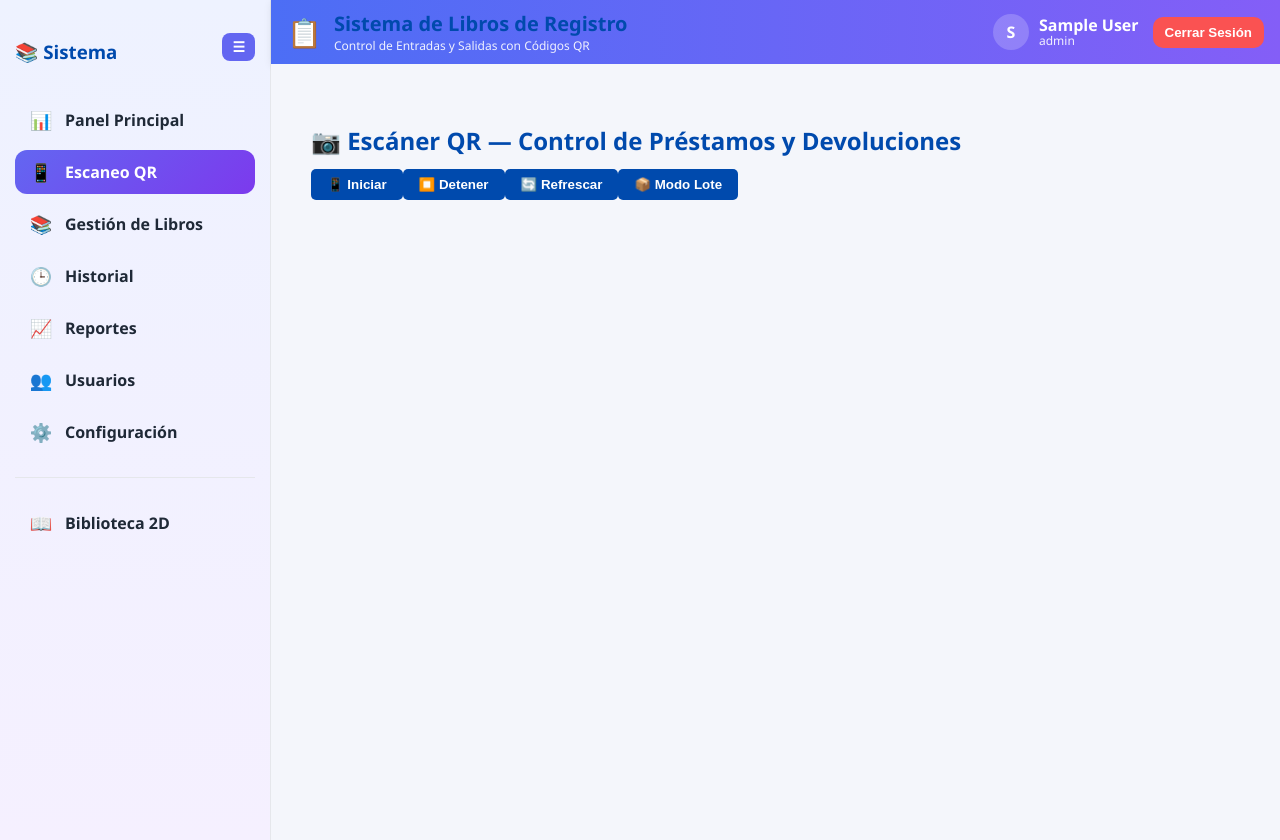
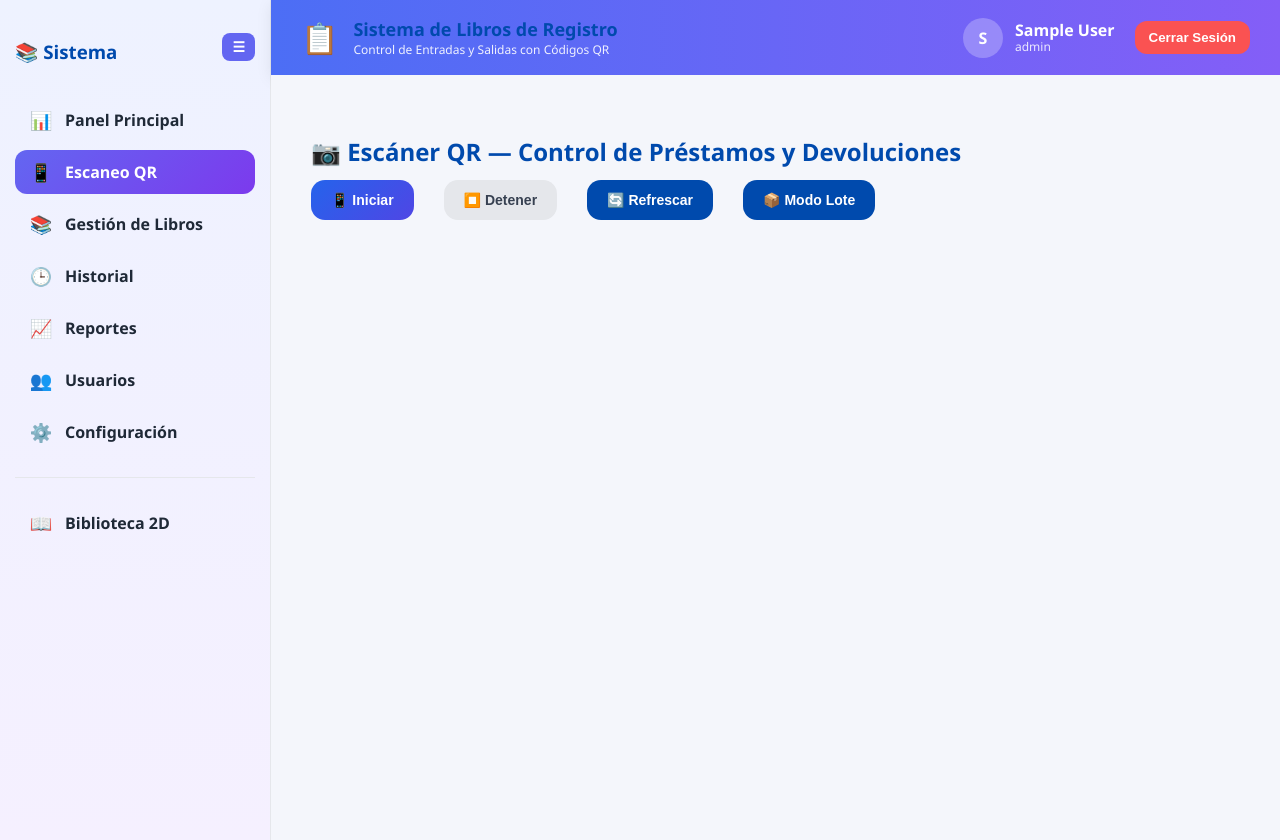
Before and after one commit to EmmaNuGL/registro-qrRPCE, a React app in the folder frontend/: page /admin/escaneo in a window 1280 px wide. Built offline with nearby package versions, Linux system fonts and the light colour scheme; sample sign-in values are in the browser's storage; the HTML template or start-up script is replaced by a standard one.

Commit message:
Arreglamos el espaciado de los botones
Solo arreglamos espaciado de los botones.

```diff
--- a/frontend/src/components/Header.jsx
+++ b/frontend/src/components/Header.jsx
@@ -5,31 +5,40 @@ export default function Header() {
   const user = getCurrentUser();
 
   return (
-    <header className="app-header" style={{ background: "linear-gradient(90deg,#4c6ef5,#845ef7)", color: "#fff", padding: "10px 16px", display: "flex", alignItems: "center", justifyContent: "space-between", boxShadow: "0 2px 8px rgba(0,0,0,.08)" }}>
-      {/* Logo + títulos como el HTML original */}
-      <div style={{ display: "flex", alignItems: "center", gap: 12 }}>
-        <div style={{ fontSize: 28 }}>📋</div>
+    <header className="app-header-modern">
+
+      <div className="header-left">
+        <div className="header-icon">📋</div>
         <div>
-          <h1 style={{ margin: 0, fontSize: 20, fontWeight: 700 }}>Sistema de Libros de Registro</h1>
-          <p style={{ margin: 0, fontSize: 12, opacity: .9 }}>Control de Entradas y Salidas con Códigos QR</p>
+          <h1 className="header-title">
+            Sistema de Libros de Registro
+          </h1>
+          <p className="header-subtitle">
+            Control de Entradas y Salidas con Códigos QR
+          </p>
         </div>
       </div>
 
-      {/* Usuario + cerrar sesión */}
-      <div style={{ display: "flex", alignItems: "center", gap: 14 }}>
-        <div style={{ display: "flex", alignItems: "center", gap: 10 }}>
-          <div style={{ width: 36, height: 36, borderRadius: "50%", background: "rgba(255,255,255,.2)", display: "grid", placeItems: "center", fontWeight: 700 }}>
+      <div className="header-right">
+        <div className="user-info">
+          <div className="user-avatar">
             {user?.name?.[0]?.toUpperCase() || "U"}
           </div>
-          <div style={{ lineHeight: 1.1 }}>
-            <div style={{ fontWeight: 700 }}>{user?.name || "Usuario"}</div>
-            <div style={{ fontSize: 12, opacity: .9 }}>{user?.role}</div>
+          <div className="user-meta">
+            <div className="user-name">
+              {user?.name || "Usuario"}
+            </div>
+            <div className="user-role">
+              {user?.role}
+            </div>
           </div>
         </div>
-        <button onClick={logoutUser} style={{ background: "#fa5252", border: "none", color: "#fff", padding: "8px 12px", borderRadius: 10, cursor: "pointer", fontWeight: 600 }}>
+
+        <button className="logout-btn" onClick={logoutUser}>
           Cerrar Sesión
         </button>
       </div>
+
     </header>
   );
 }
--- a/frontend/src/style-custom.css
+++ b/frontend/src/style-custom.css
@@ -538,3 +538,193 @@ body {
   padding: 40px;
   background: #f4f6fb;
 }
+/* ===== HEADER MODERNO ===== */
+
+.app-header-modern {
+  height: 75px;
+  background: linear-gradient(90deg, #4c6ef5, #845ef7);
+  color: white;
+  display: flex;
+  align-items: center;
+  justify-content: space-between;
+  padding: 0 30px;
+  box-shadow: 0 4px 15px rgba(0, 0, 0, 0.08);
+}
+
+.header-left {
+  display: flex;
+  align-items: center;
+  gap: 15px;
+}
+
+.header-icon {
+  font-size: 30px;
+}
+
+.header-title {
+  margin: 0;
+  font-size: 18px;
+  font-weight: 700;
+}
+
+.header-subtitle {
+  margin: 0;
+  font-size: 12px;
+  opacity: 0.9;
+}
+
+.header-right {
+  display: flex;
+  align-items: center;
+  gap: 20px;
+}
+
+.user-info {
+  display: flex;
+  align-items: center;
+  gap: 12px;
+}
+
+.user-avatar {
+  width: 40px;
+  height: 40px;
+  border-radius: 50%;
+  background: rgba(255, 255, 255, 0.25);
+  display: flex;
+  align-items: center;
+  justify-content: center;
+  font-weight: 700;
+  font-size: 16px;
+}
+
+.user-meta {
+  display: flex;
+  flex-direction: column;
+  line-height: 1.1;
+}
+
+.user-name {
+  font-weight: 700;
+}
+
+.user-role {
+  font-size: 12px;
+  opacity: 0.85;
+}
+
+.logout-btn {
+  background: #fa5252;
+  border: none;
+  padding: 9px 14px;
+  border-radius: 12px;
+  font-weight: 600;
+  color: white;
+  cursor: pointer;
+  transition: 0.2s ease;
+}
+
+.logout-btn:hover {
+  transform: translateY(-2px);
+  box-shadow: 0 6px 14px rgba(0, 0, 0, 0.15);
+}
+/* ===== SISTEMA GLOBAL DE BOTONES ===== */
+
+.btn-group {
+  display: flex;
+  flex-wrap: wrap;
+  gap: 16px;
+  margin-top: 20px;
+  margin-bottom: 25px;
+}
+
+.btn {
+  border: none;
+  border-radius: 14px;
+  padding: 12px 20px;
+  font-weight: 600;
+  font-size: 14px;
+  cursor: pointer;
+  transition: 0.25s ease;
+  display: inline-flex;
+  align-items: center;
+  gap: 8px;
+}
+
+.btn-primary {
+  background: linear-gradient(135deg, #2563eb, #4f46e5);
+  color: white;
+}
+
+.btn-primary:hover {
+  transform: translateY(-2px);
+  box-shadow: 0 6px 18px rgba(37, 99, 235, 0.3);
+}
+
+.btn-danger {
+  background: #ef4444;
+  color: white;
+}
+
+.btn-danger:hover {
+  transform: translateY(-2px);
+  box-shadow: 0 6px 18px rgba(239, 68, 68, 0.3);
+}
+
+.btn-secondary {
+  background: #e5e7eb;
+  color: #374151;
+}
+
+.btn-secondary:hover {
+  background: #d1d5db;
+}
+
+.btn-outline {
+  background: transparent;
+  border: 2px solid #4f46e5;
+  color: #4f46e5;
+}
+
+.btn-outline:hover {
+  background: #4f46e5;
+  color: white;
+}
+/* ===== CONTENEDOR UNIVERSAL PARA GRUPOS DE BOTONES ===== */
+
+.button-group,
+.action-buttons-modern,
+.scanner-actions {
+  display: flex;
+  flex-wrap: wrap;
+  gap: 18px;
+  margin-top: 20px;
+  margin-bottom: 20px;
+}
+
+/* Si algún botón está suelto en un div normal */
+.button-group > button,
+.action-buttons-modern > button,
+.scanner-actions > button {
+  min-height: 44px;
+}
+/* =====================================================
+   🔧 CORRECCIÓN GLOBAL DE ESPACIADO ENTRE BOTONES
+===================================================== */
+
+/* Si varios botones están dentro del mismo contenedor */
+div > button + button {
+  margin-left: 14px;
+}
+
+/* Si están en fila flexible */
+div {
+  display: block;
+}
+
+/* Si un contenedor tiene varios botones directos */
+div:has(> button) {
+  display: flex;
+  flex-wrap: wrap;
+  gap: 16px;
+  align-items: center;
+}
```
